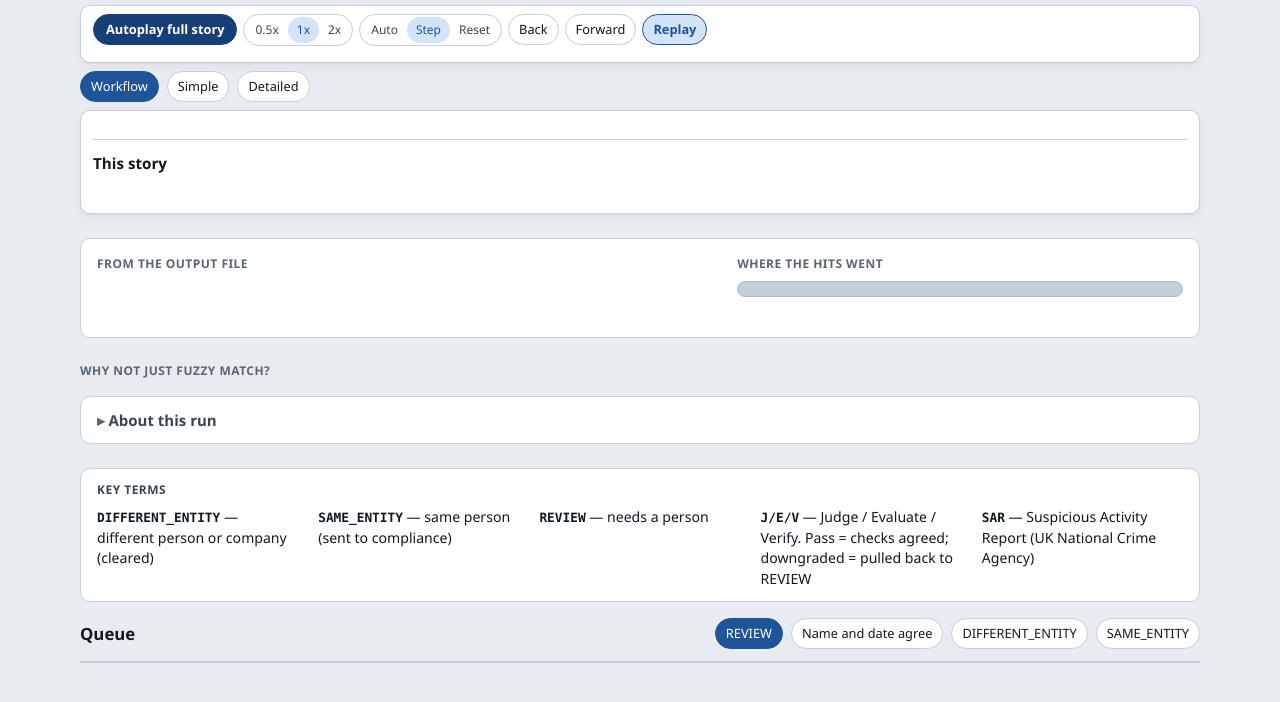
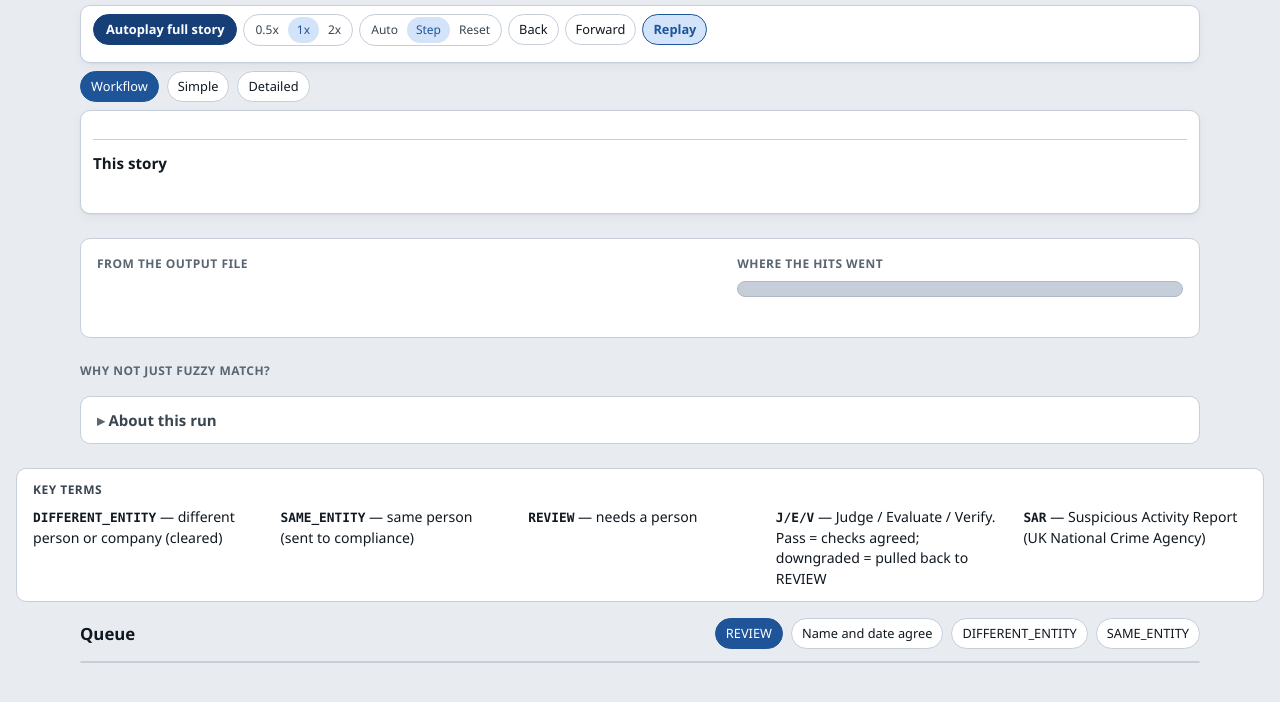
Before and after one commit to mukeshkbj/FinCrimeDilligent, a plain HTML site: page ui/static/index.html in a window 1280 px wide. Shown: the part 96-798 px from the top of the page. Drawn offline with Linux system fonts and the light colour scheme; no server answers.

Commit message:
[cursor] Stretch the Key terms card across the viewport.
Drop the 1120px content cap so the glossary strip uses nearly full screen width.

Co-authored-by: Cursor <cursoragent@cursor.com>

```diff
--- a/ui/static/app.css
+++ b/ui/static/app.css
@@ -93,7 +93,6 @@ button { min-height: 36px; }
 .run-overview,
 .matchers,
 .about-run,
-.key-terms,
 .queue-wrap {
   width: var(--measure);
   margin-left: auto;
@@ -736,8 +735,9 @@ th { color: var(--ink-soft); font-weight: 600; }
 }
 
 .key-terms {
-  width: var(--measure);
-  margin: 0 auto var(--space-4);
+  width: calc(100% - 32px);
+  max-width: none;
+  margin: 0 16px var(--space-4);
   padding: var(--space-3) var(--space-4);
   background: var(--surface);
   border: 1px solid var(--line);
@@ -751,11 +751,17 @@ th { color: var(--ink-soft); font-weight: 600; }
   padding: 0;
   width: 100%;
   display: grid;
-  grid-template-columns: repeat(auto-fit, minmax(180px, 1fr));
-  gap: 10px 20px;
+  grid-template-columns: repeat(5, minmax(0, 1fr));
+  gap: 10px 24px;
   font-size: 0.88rem;
   color: var(--ink);
   line-height: 1.45;
+}
+@media (max-width: 1100px) {
+  .key-terms-list { grid-template-columns: repeat(3, minmax(0, 1fr)); }
+}
+@media (max-width: 700px) {
+  .key-terms-list { grid-template-columns: 1fr; }
 }
 .key-terms-list strong {
   color: var(--ink);
```
